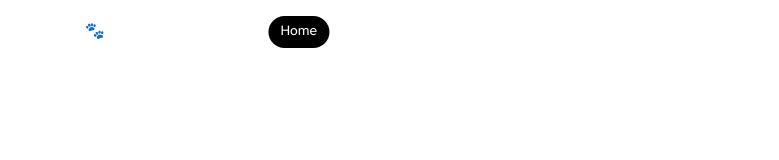
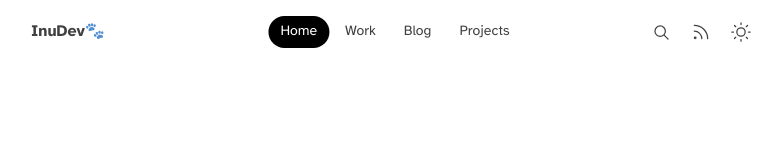
Before and after one commit to InuDeveloper/InuDev-blog, an Astro site: page / in a window 1280 px wide. Shown: the top 160 px of the page, without its empty margins (245-1024 px from the left). Built offline with nearby package versions, Linux system fonts and the light colour scheme; Astro itself is replaced by a stand-in of ours.

Commit message:
Returned the Style from the header.

```diff
--- a/src/styles/global.css
+++ b/src/styles/global.css
@@ -54,7 +54,7 @@ header {
 }
 
 header:not(.scrolled) {
-  @apply bg-transparent border-transparent text-white;
+  @apply bg-transparent border-transparent;
 }
 
 header.scrolled {
```
